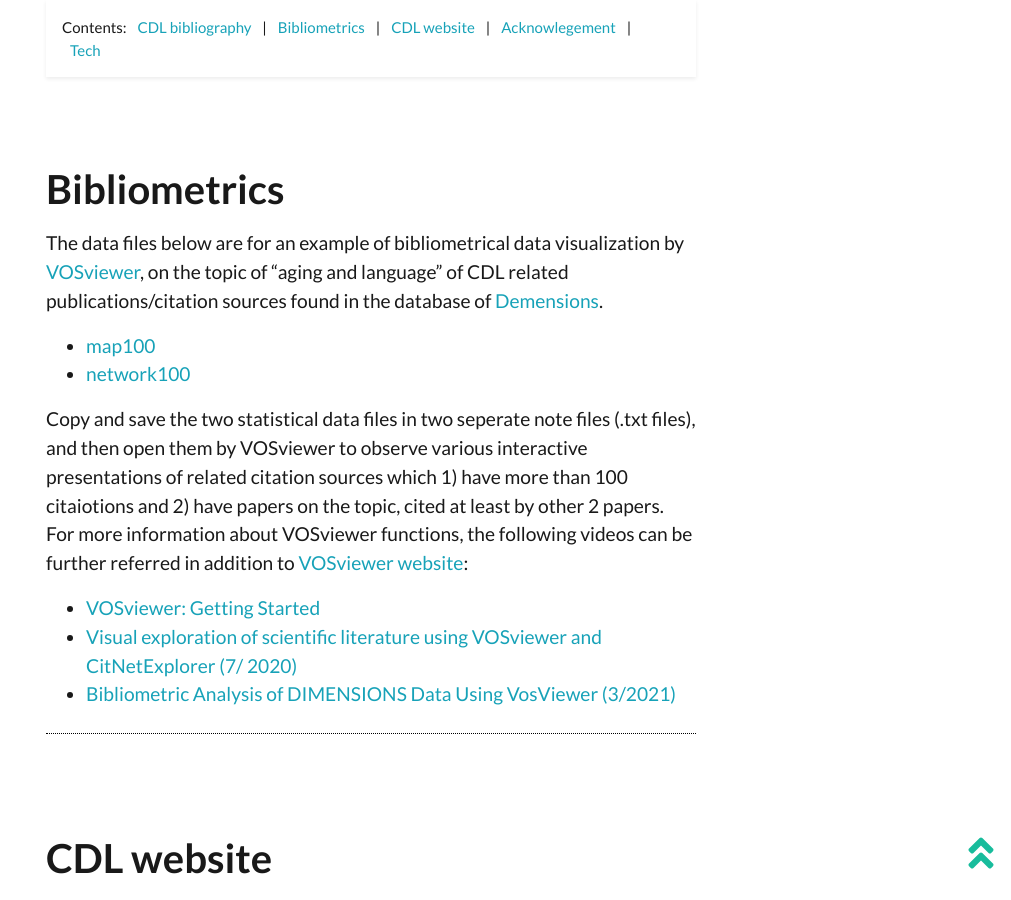
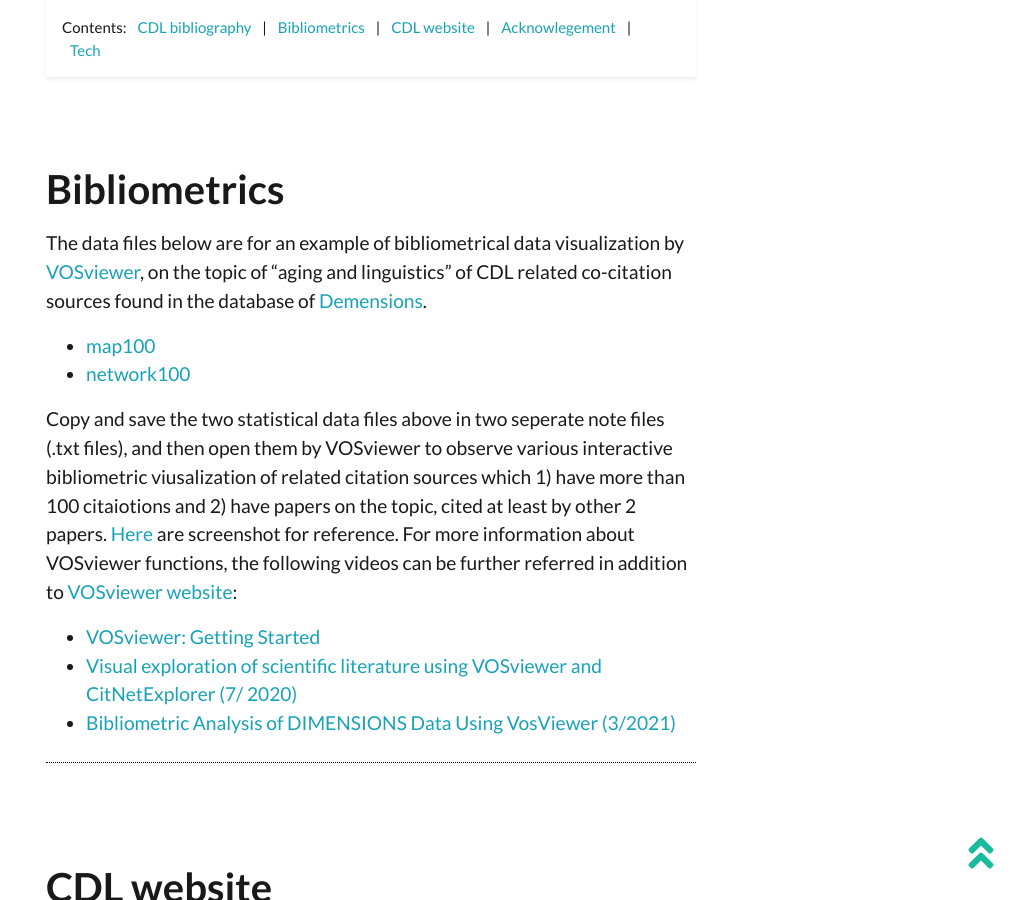
Before and after one commit to archivesw/cogfigcollection, a Jekyll site: the page built from pages/about.md, in a window 1280 px wide and 900 px high, scrolled down 705 px. Shown: the whole window, without its empty margins (269-1280 px from the left). Built offline with Jekyll 4.4.1, drawn with Linux system fonts in a browser that asks for light colours; nearby versions of some CDN libraries.

Commit message:
update about.md

```diff
--- a/pages/about.md
+++ b/pages/about.md
@@ -16,12 +16,12 @@
 CDL (Cognitive Decline and Language) presented on this website is a brief visualization of [a value added subject bibliography](https://www.polyu.edu.hk/cbs/rclcn/cognitive-decline-and-language-cdl/synopsis/) including bibliometric data visualization prepared as background to discussing research on the cognitive neuroscience of language and cognitive decline at [Research Centre for Language, Cognition, and Neuroscience](https://www.polyu.edu.hk/cbs/rclcn/about-centre/our-mission/).
 
 ## Bibliometrics
-The data files below are for an example of bibliometrical data visualization by [VOSviewer](https://www.vosviewer.com/), on the topic of "aging and language" of CDL related publications/citation sources found in the database of [Demensions](https://www.dimensions.ai/).
+The data files below are for an example of bibliometrical data visualization by [VOSviewer](https://www.vosviewer.com/), on the topic of "aging and linguistics" of CDL related co-citation sources found in the database of [Demensions](https://www.dimensions.ai/).
 
 - [map100](https://raw.githubusercontent.com/archivesw/cogfigcollection/main/_data/map100.txt)
 - [network100](https://raw.githubusercontent.com/archivesw/cogfigcollection/main/_data/network100.txt)
 
-Copy and save the two statistical data files in two seperate note files (.txt files), and then open them by VOSviewer to observe various interactive presentations of related citation sources which 1) have more than 100 citaiotions and 2) have papers on the topic, cited at least by other 2 papers. For more information about VOSviewer functions, the following videos can be further referred in addition to [VOSviewer website](https://www.vosviewer.com/):
+Copy and save the two statistical data files above in two seperate note files (.txt files), and then open them by VOSviewer to observe various interactive bibliometric viusalization of related citation sources which 1) have more than 100 citaiotions and 2) have papers on the topic, cited at least by other 2 papers. [Here](https://raw.githubusercontent.com/archivesw/cogfigcollection/main/objects/image013.JPG) are screenshot for reference. For more information about VOSviewer functions, the following videos can be further referred in addition to [VOSviewer website](https://www.vosviewer.com/):
 
 - [VOSviewer: Getting Started](https://youtu.be/9dTWkNRxUtw)
 - [Visual exploration of scientific literature using VOSviewer and CitNetExplorer (7/ 2020)](https://youtu.be/3aSKhFeXIU4)
```
